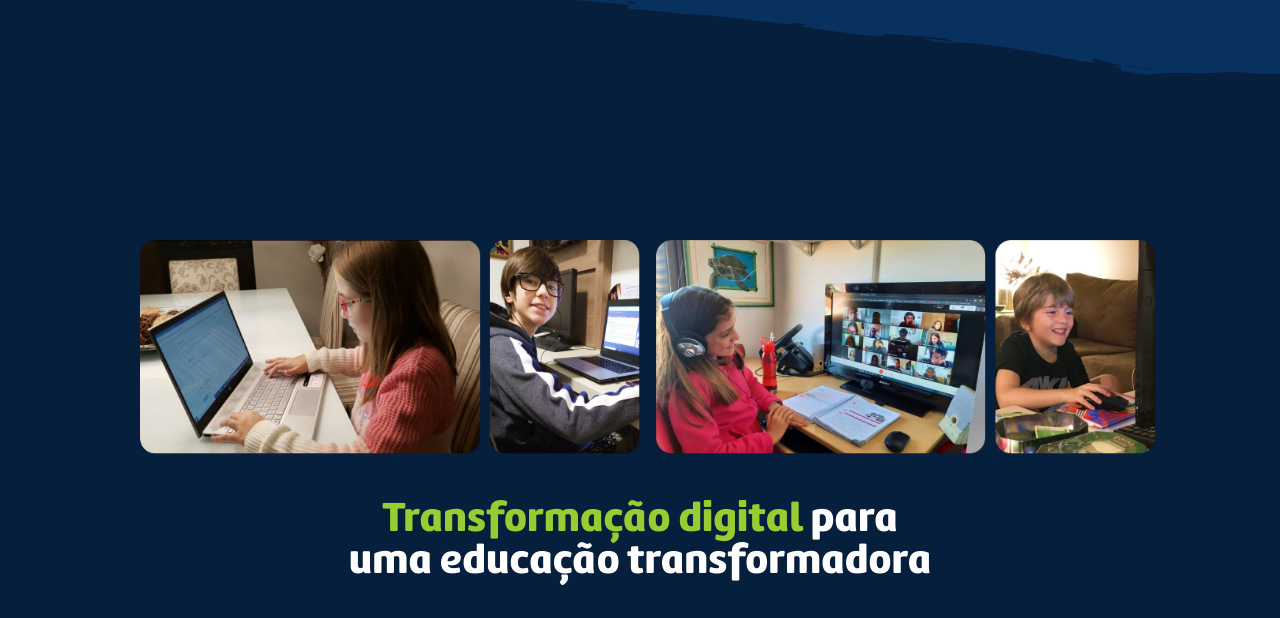
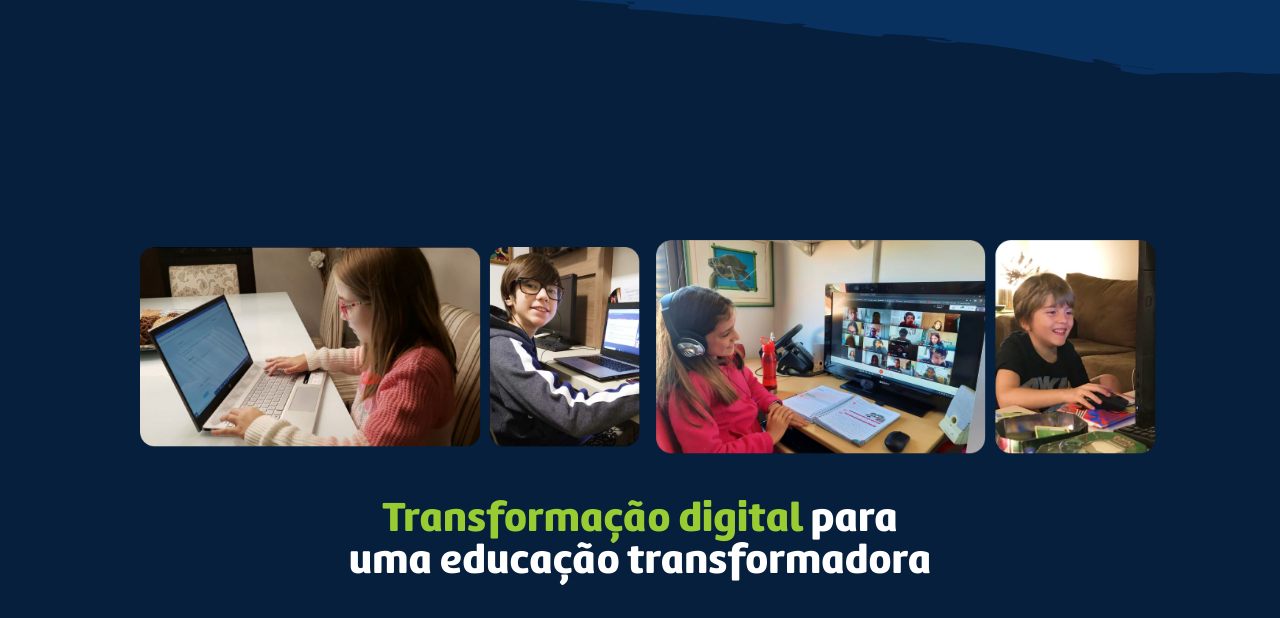
Before and after one commit to lgiacomazzi/jp-hihi-2021, a PHP site: page / in a window 1280 px wide. Shown: the part 3181-3799 px from the top of the page. Run offline with PHP 8.4, Linux system fonts and the light colour scheme.

Commit message:
[FIX] flex .tranf

```diff
--- a/css/style.css
+++ b/css/style.css
@@ -355,6 +355,7 @@ img {
 
 .tranf {
   display: flex;
+  align-items: center;
   max-width: 1000px;
   margin: auto;
   width: 100%;
@@ -558,4 +559,8 @@ hr {
     margin-bottom: 20px;
     height: 40px;
   }
+  #logo_higi_footer {
+    height: 100px;
+    margin-top: 30px;
+  }
 }
--- a/index.html
+++ b/index.html
@@ -2,7 +2,7 @@
 <html lang="en">
   <head>
     <meta charset="utf-8" />
-    <meta name="viewport" content="width=device-width, initial-scale=1" />
+    <meta name="viewport" content="width=device-width, initial-scale=1.0" />
 
     <title></title>
     <meta name="description" content="" />
```
